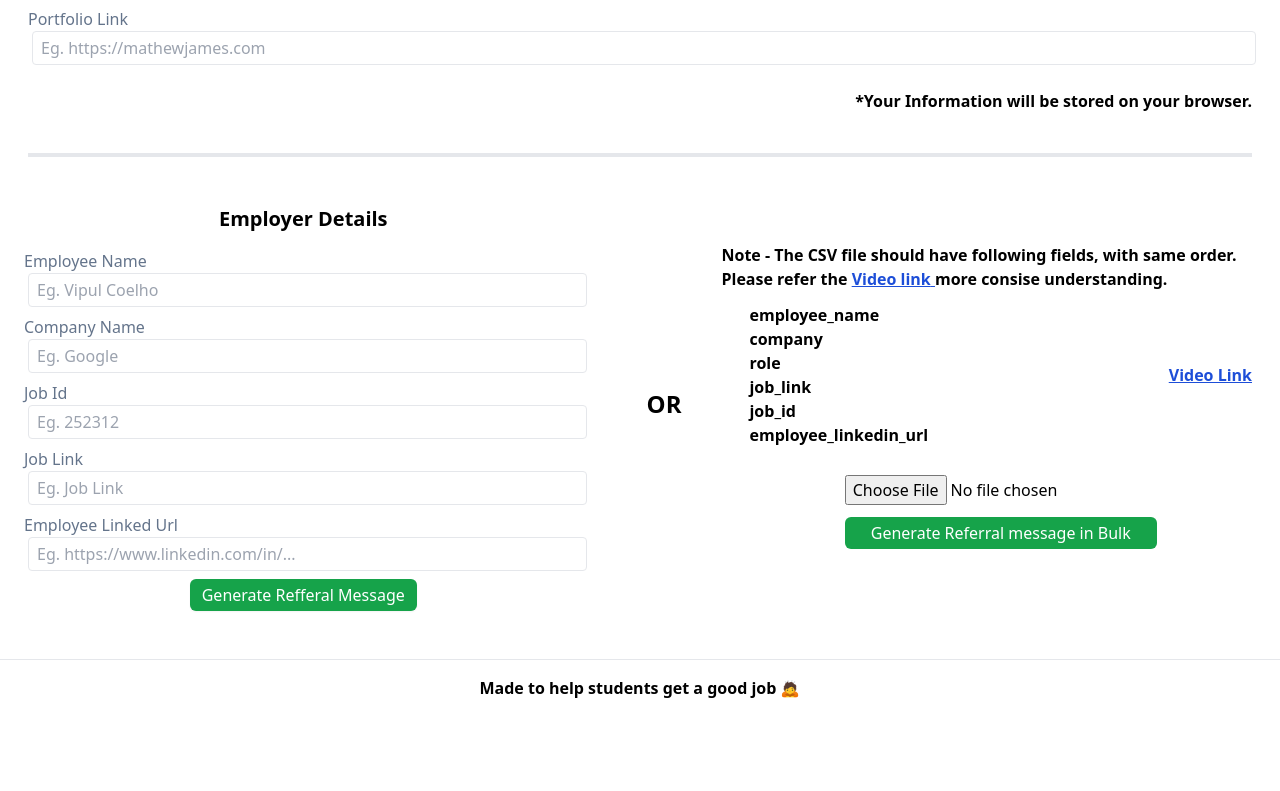
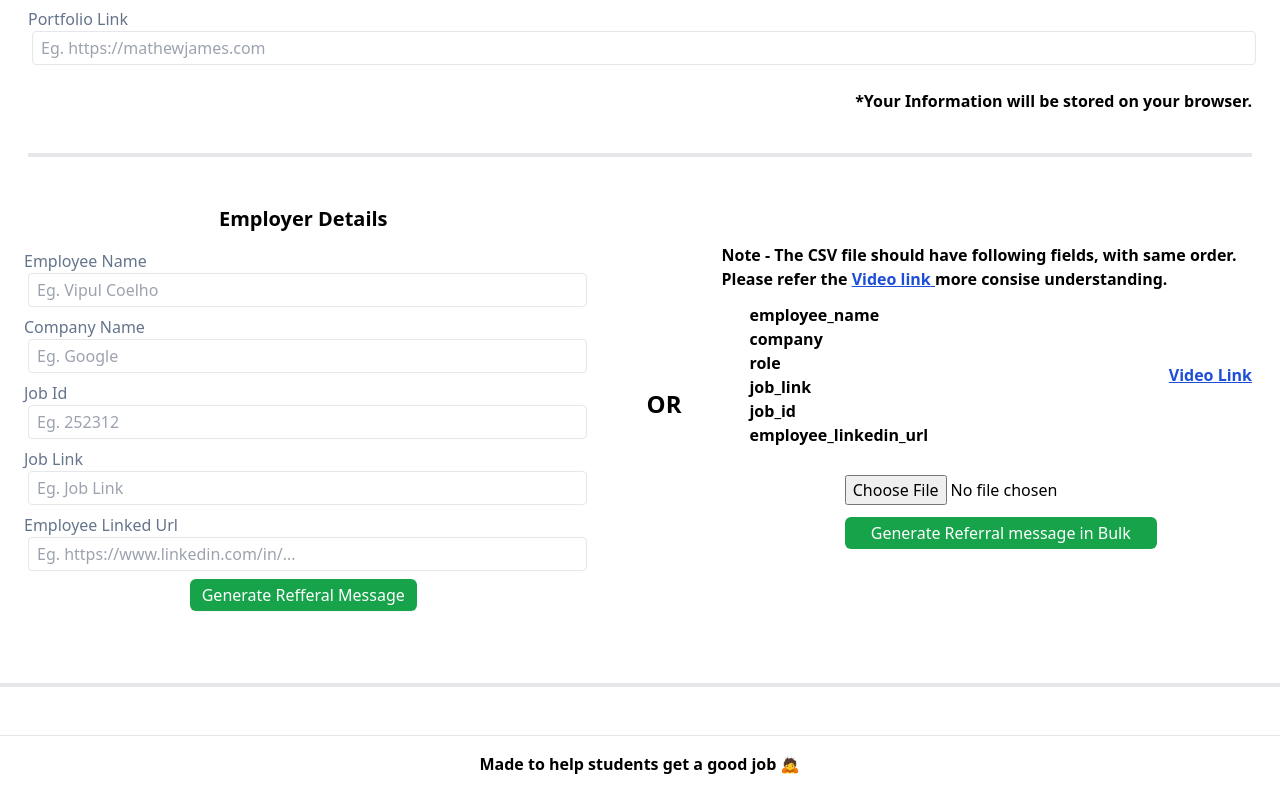
Before and after one commit to Omkar-Jawalkar/refferal-msg-generator, a React (Vite) app: page / in a window 1280 px wide. Shown: the part 315-1106 px from the top of the page. Before the commit the page ends 1030 px from the top, so only its background shows below. Built offline with nearby package versions, Linux system fonts and the light colour scheme.

Commit message:
All good

```diff
--- a/src/pages/home/Home.jsx
+++ b/src/pages/home/Home.jsx
@@ -4,7 +4,7 @@ import FormComponent from "../../components/form-component/FormComponent";
 import YourDetails from "../../components/form-component/YourDetails";
 import DisplayResults from "../../components/display-results/DisplayResults";
 import { MyDetailsContext } from "../../context/MyDetailsContext";
-import  { Toaster } from "react-hot-toast";
+import { Toaster } from "react-hot-toast";
 
 const Home = () => {
     const [result, setResult] = useState([]);
@@ -23,6 +23,7 @@ const Home = () => {
                     <span className="text-2xl font-bold">OR</span>
                     <CsvComponemt />
                 </div>
+                <div className="w-full border-2 mt-8"></div>
                 <DisplayResults />
             </MyDetailsContext.Provider>
             <Toaster />
```
